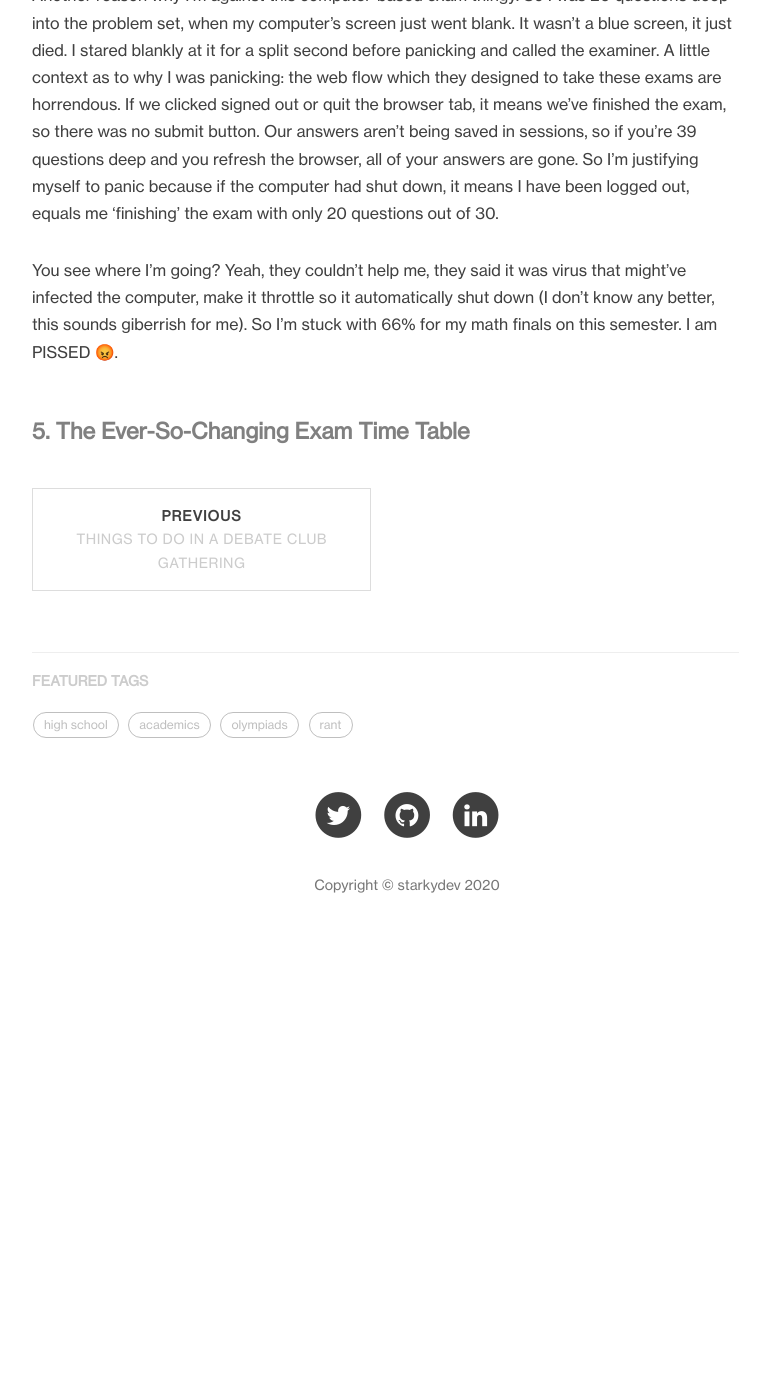
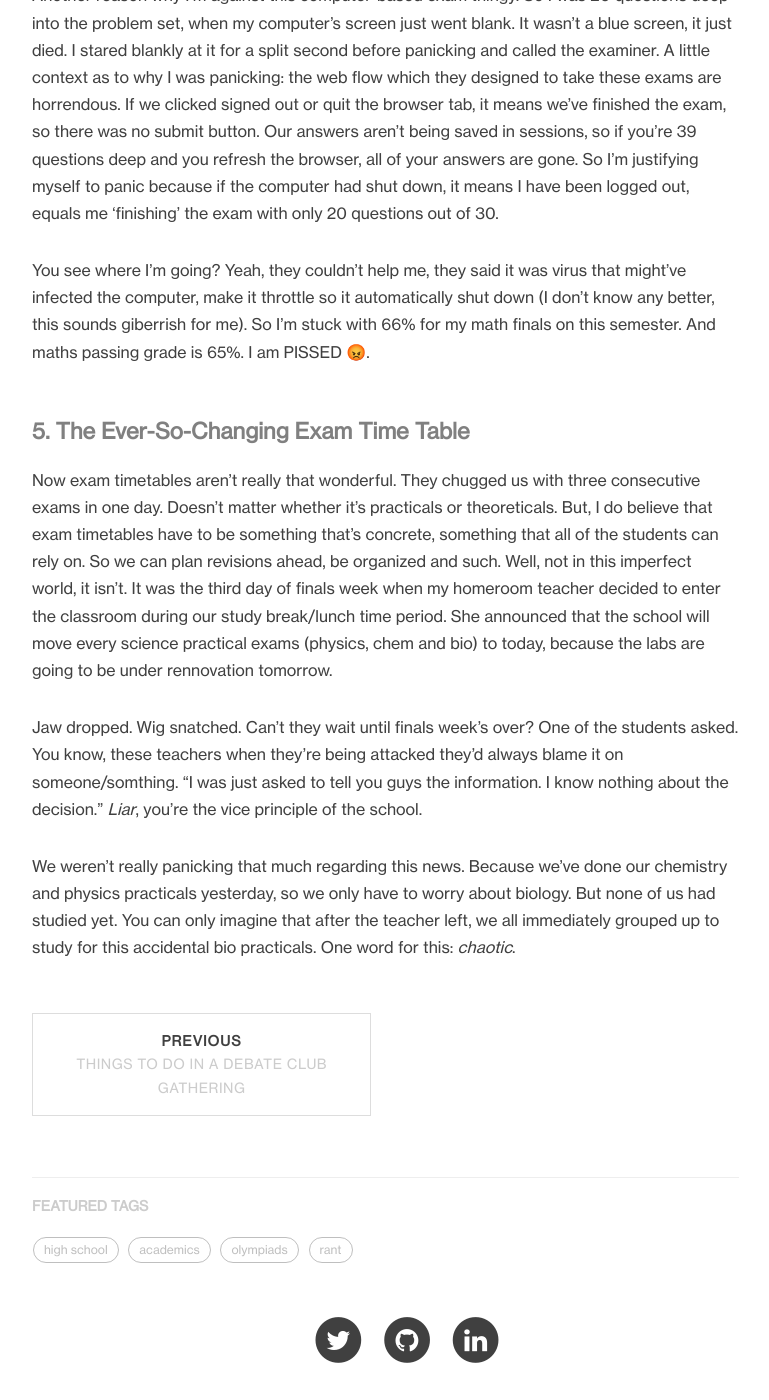
Before and after one commit to maiesey/maiesey.github.io, a Jekyll site: the page built from _posts/2016-06-21-things-during-2016-finals.markdown, in a window 1280 px wide and 1400 px high, scrolled down 1716 px. Shown: the whole window, without its empty margins (233-1002 px from the left). Built offline with Jekyll 4.4.1, drawn with Linux system fonts in a browser that asks for light colours; nearby versions of some CDN libraries; comment, search, counter and statistics services are not loaded; before the commit the page ends 2678 px from its top, so only the background shows below that.

Commit message:
Update 2016-06-21-things-during-2016-finals.markdown

```diff
--- a/_posts/2016-06-21-things-during-2016-finals.markdown
+++ b/_posts/2016-06-21-things-during-2016-finals.markdown
@@ -25,6 +25,12 @@ I mean, the title says it all I guess. It's completely laughable how these peopl
 #### 4. I Nearly Failed My Maths Exam ####
 Another reason why I'm against this computer-based exam thingy. So I was 20 questions deep into the problem set, when my computer's screen just went blank. It wasn't a blue screen, it just died. I stared blankly at it for a split second before panicking and called the examiner. A little context as to why I was panicking: the web flow which they designed to take these exams are horrendous. If we clicked signed out or quit the browser tab, it means we've finished the exam, so there was no submit button. Our answers aren't being saved in sessions, so if you're 39 questions deep and you refresh the browser, all of your answers are gone. So I'm justifying myself to panic because if the computer had shut down, it means I have been logged out, equals me 'finishing' the exam with only 20 questions out of 30.
 
-You see where I'm going? Yeah, they couldn't help me, they said it was virus that might've infected the computer, make it throttle so it automatically shut down (I don't know any better, this sounds giberrish for me). So I'm stuck with 66% for my math finals on this semester. I am PISSED 😡.
+You see where I'm going? Yeah, they couldn't help me, they said it was virus that might've infected the computer, make it throttle so it automatically shut down (I don't know any better, this sounds giberrish for me). So I'm stuck with 66% for my math finals on this semester. And maths passing grade is 65%. I am PISSED 😡.
 
 #### 5. The Ever-So-Changing Exam Time Table ####
+Now exam timetables aren't really that wonderful. They chugged us with three consecutive exams in one day. Doesn't matter whether it's practicals or theoreticals. But, I do believe that exam timetables have to be something that's concrete, something that all of the students can rely on. So we can plan revisions ahead, be organized and such. Well, not in this imperfect world, it isn't. It was the third day of finals week when my homeroom teacher decided to enter the classroom during our study break/lunch time period. She announced that the school will move every science practical exams (physics, chem and bio) to today, because the labs are going to be under rennovation tomorrow.
+
+Jaw dropped. Wig snatched. Can't they wait until finals week's over? One of the students asked.
+You know, these teachers when they're being attacked they'd always blame it on someone/somthing. "I was just asked to tell you guys the information. I know nothing about the decision." *Liar*, you're the vice principle of the school.
+
+We weren't really panicking that much regarding this news. Because we've done our chemistry and physics practicals yesterday, so we only have to worry about biology. But none of us had studied yet. You can only imagine that after the teacher left, we all immediately grouped up to study for this accidental bio practicals. One word for this: *chaotic*.
```
